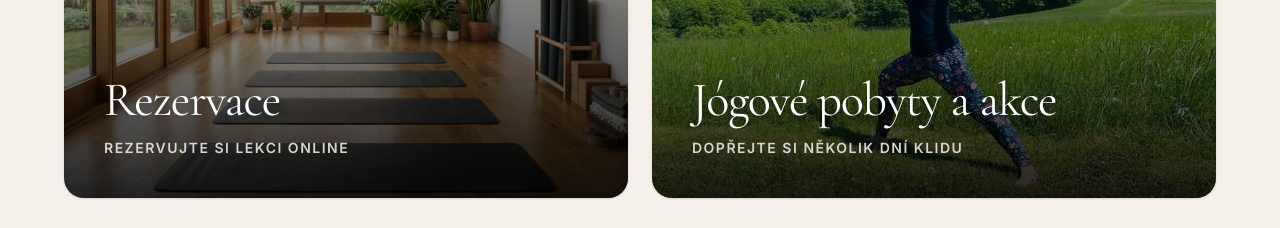
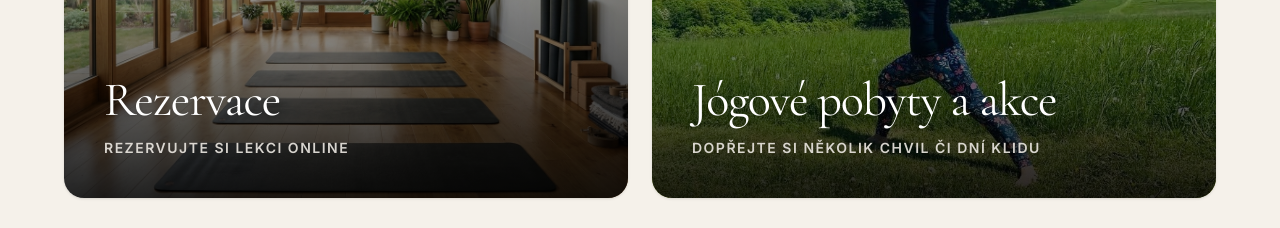
Before and after one commit to MarketaVaj/webmarketa, a React (Vite) app: page / in a window 1280 px wide. Shown: the part 1040-1268 px from the top of the page. Built offline with nearby package versions, Linux system fonts and the light colour scheme.

Commit message:
feat(retreats): update wellness retreat status and section header
Mark the upcoming wellness retreat as fully booked and refine the promotional header text for better flow.

```diff
--- a/src/components/RetreatsModal.tsx
+++ b/src/components/RetreatsModal.tsx
@@ -32,7 +32,7 @@ const RETREATS: RetreatItem[] = [
     location: 'Wellness hotel Nivamare Luhačovice',
     price: 4700,
     priceLabel: 'Celková cena pobytu:',
-    badge: 'Poslední 2 místa',
+    badge: 'Obsazeno',
     image: IMAGES.poster,
     description: 'Předvánoční zklidnění naplněné jógou, se dvěma lektorkami, wellness odpočinkem a to vše v krásném prostředí Luhačovické přehrady.',
     highlights: [
--- a/src/components/ServiceCards.tsx
+++ b/src/components/ServiceCards.tsx
@@ -64,7 +64,7 @@ export const ServiceCards: React.FC<ServiceCardsProps> = ({
               Jógové pobyty a akce
             </h2>
             <p className="font-sans text-xs sm:text-sm font-semibold uppercase tracking-[1.5px] text-[#ECE8E2] opacity-90">
-              DOPŘEJTE SI NĚKOLIK DNÍ KLIDU
+              DOPŘEJTE SI NĚKOLIK CHVIL ČI DNÍ KLIDU
             </p>
           </div>
         </div>
```
